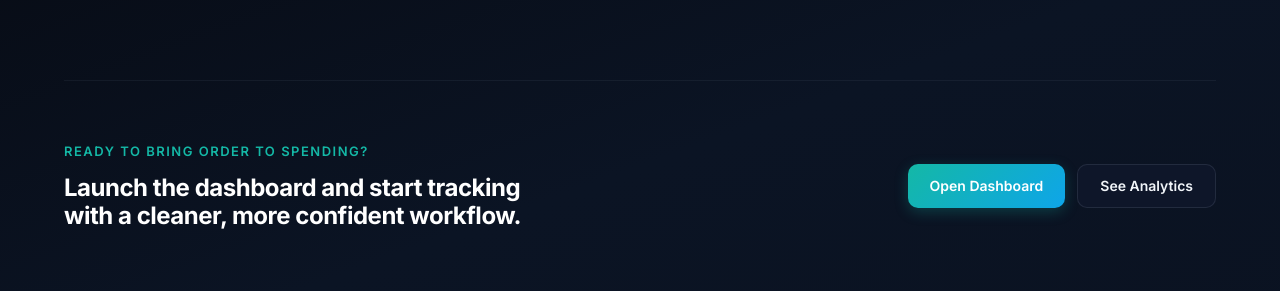
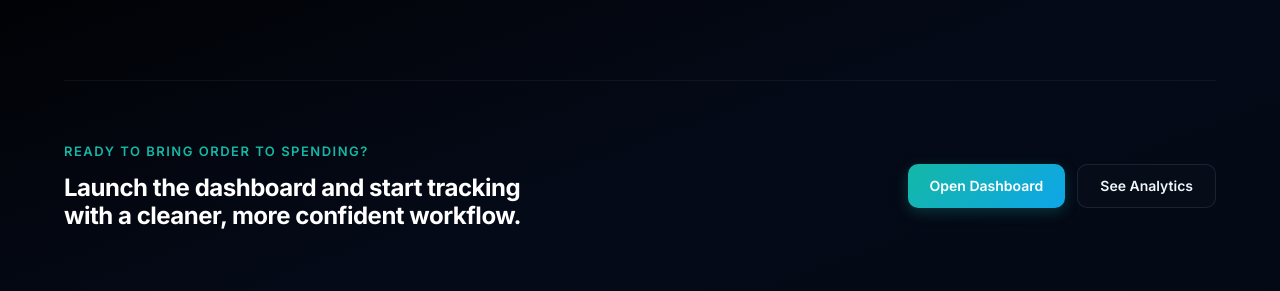
Before and after one commit to DeveloperGru141/expense_tracker, a Python web app: template templates/index.html in a window 1280 px wide. Shown: the part 3306-3597 px from the top of the page. Run offline with Jinja, Linux system fonts and the light colour scheme; the template is opened without the code that fills it, so the values that code supplies are empty.

Commit message:
Switch to black background with dark blue gradient

```diff
--- a/static/app.js
+++ b/static/app.js
@@ -146,7 +146,7 @@ document.addEventListener("DOMContentLoaded", () => {
         if (themeIcon) themeIcon.innerHTML = theme === "dark" ? sunSvg : moonSvg;
         if (themeLabel) themeLabel.textContent = theme === "dark" ? "Light" : "Dark";
         const meta = document.getElementById("themeColorMeta");
-        if (meta) meta.content = theme === "dark" ? "#070b14" : "#f0f4f8";
+        if (meta) meta.content = theme === "dark" ? "#000000" : "#f0f4f8";
     }
 
     setTheme(getTheme());
--- a/static/css/base.css
+++ b/static/css/base.css
@@ -1,11 +1,11 @@
 @import url("https://fonts.googleapis.com/css2?family=Inter:wght@400;500;600;700;800&display=swap");
 
 :root {
-    --bg: #070b14;
-    --bg-gradient: linear-gradient(160deg, #070b14 0%, #0b1424 40%, #0a111f 100%);
-    --panel: rgba(15, 23, 42, 0.78);
-    --panel-solid: #0f172a;
-    --panel-strong: rgba(15, 23, 42, 0.94);
+    --bg: #000000;
+    --bg-gradient: linear-gradient(160deg, #000000 0%, #050a18 40%, #000810 100%);
+    --panel: rgba(8, 13, 26, 0.85);
+    --panel-solid: #080d1a;
+    --panel-strong: rgba(8, 13, 26, 0.95);
     --text: #f1f5f9;
     --text-secondary: #94a3b8;
     --muted: rgba(148, 163, 184, 0.55);
--- a/static/style.css
+++ b/static/style.css
@@ -13,7 +13,7 @@
     height: 100vh;
     display: flex;
     flex-direction: column;
-    background: linear-gradient(180deg, rgba(9, 14, 28, 0.97), rgba(7, 11, 20, 0.99));
+    background: linear-gradient(180deg, rgba(4, 8, 18, 0.97), rgba(0, 2, 8, 0.99));
     backdrop-filter: blur(20px);
     border-right: 1px solid var(--border);
     z-index: 100;
--- a/templates/base.html
+++ b/templates/base.html
@@ -3,7 +3,7 @@
 <head>
     <meta charset="UTF-8">
     <meta name="viewport" content="width=device-width, initial-scale=1.0, viewport-fit=cover">
-    <meta name="theme-color" content="#070b14" id="themeColorMeta">
+    <meta name="theme-color" content="#000000" id="themeColorMeta">
     <meta name="apple-mobile-web-app-capable" content="yes">
     <meta name="apple-mobile-web-app-status-bar-style" content="black-translucent">
     <meta name="description" content="Track expenses, monitor budgets, and export financial reports with ExpenseFlow.">
--- a/templates/index.html
+++ b/templates/index.html
@@ -4,7 +4,7 @@
     <!-- Meta tags -->
     <meta charset="UTF-8">
     <meta name="viewport" content="width=device-width, initial-scale=1.0">
-    <meta name="theme-color" content="#06101a" id="themeColorMeta">
+    <meta name="theme-color" content="#000000" id="themeColorMeta">
     <meta name="apple-mobile-web-app-capable" content="yes">
     <meta name="apple-mobile-web-app-status-bar-style" content="black-translucent">
     <title>Expense flow | Smart Spending, Clearer Decisions</title>
--- a/templates/login.html
+++ b/templates/login.html
@@ -3,7 +3,7 @@
 <head>
     <meta charset="UTF-8">
     <meta name="viewport" content="width=device-width, initial-scale=1.0">
-    <meta name="theme-color" content="#070b14" id="themeColorMeta">
+    <meta name="theme-color" content="#000000" id="themeColorMeta">
     <meta name="description" content="Sign in to your ExpenseFlow workspace to track and manage expenses.">
     <title>Sign In | ExpenseFlow</title>
     <link rel="icon" href="{{ url_for('static', path='images/calculator.png') }}" type="image/png">
--- a/templates/register.html
+++ b/templates/register.html
@@ -3,7 +3,7 @@
 <head>
     <meta charset="UTF-8">
     <meta name="viewport" content="width=device-width, initial-scale=1.0">
-    <meta name="theme-color" content="#070b14" id="themeColorMeta">
+    <meta name="theme-color" content="#000000" id="themeColorMeta">
     <meta name="description" content="Create your ExpenseFlow account to start tracking expenses and managing budgets.">
     <title>Register | ExpenseFlow</title>
     <link rel="icon" href="{{ url_for('static', path='images/calculator.png') }}" type="image/png">
```
